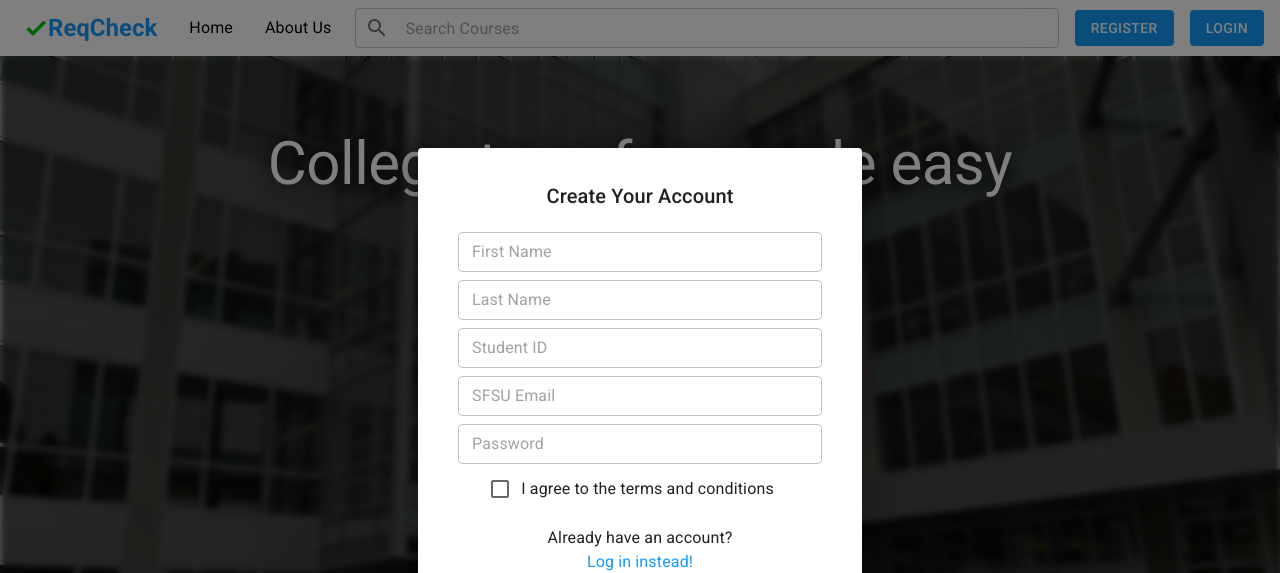
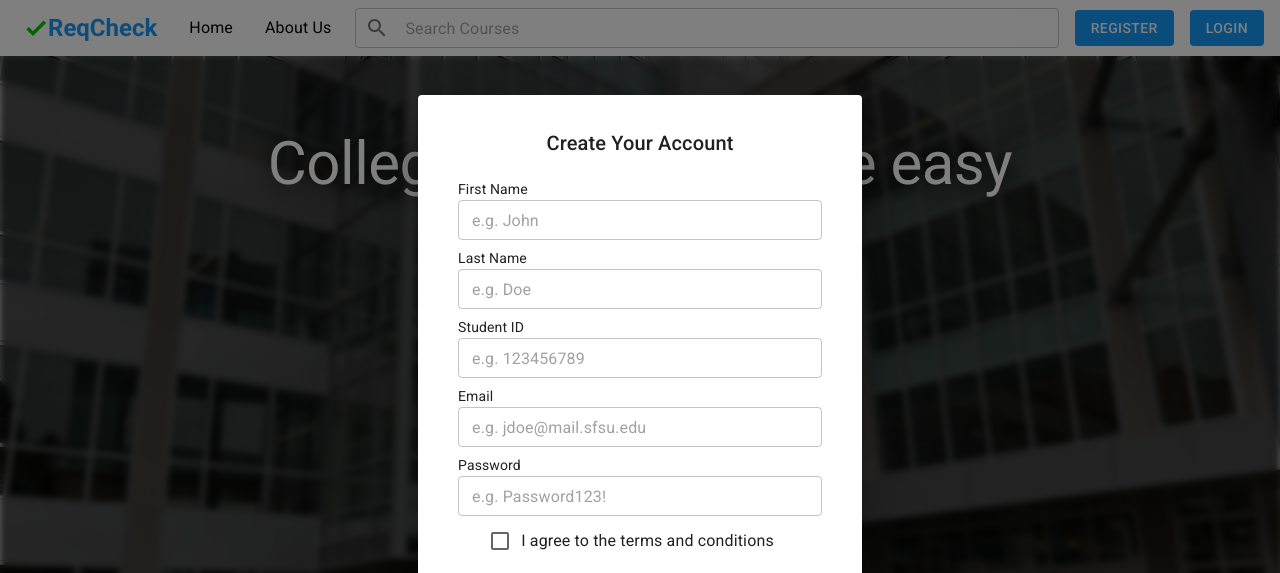
Before and after one commit to PianomanEric/reqcheck, a React (Create React App) app in the folder Milestones/M4/BetaPrototype/client/: page / in a window 1280 px wide. Both pictures are taken after a click on the button "REGISTER". Shown: the top 573 px of the page. Built offline with nearby package versions, Linux system fonts and the light colour scheme; no server answers.

Commit message:
Changed login/signup dialog to have labels above input and examples as placeholders

```diff
--- a/Milestones/M4/BetaPrototype/client/src/components/LoginSignupDialog.js
+++ b/Milestones/M4/BetaPrototype/client/src/components/LoginSignupDialog.js
@@ -31,6 +31,10 @@ const validateID = (studentID) => {
     } else {
         return [false, 'in'];
     }
+}
+
+const Label = (props) => {
+    return <Typography {...props} sx={{ mb: -0.5, mt: 0.5, fontSize: 14, ...props.sx}}/>
 }
 
 export default function LoginSignupDialog(props) {
@@ -199,8 +203,11 @@ export default function LoginSignupDialog(props) {
                         display: 'flex',
                         flexDirection: 'column',
                     }}>
-                        <TextField autoComplete='username' fullWidth onBlur={(e) => {setStudentIDError((studentID !== '' && !studentIDFormat.test(studentID)) ? 'Invalid student ID' : null)}} helperText={studentIDError} inputRef={idBox} error={studentIDError != null} onKeyDown={focusOnEnterPress(passwordBox)} autoFocus size='small' value={studentID} onChange={(e) => {setStudentID(e.target.value)}} placeholder='Student ID' type='text' sx={{my: 0.5}}/>
-                        <TextField autoComplete='current-password' onBlur={(e) => {setPasswordError(null)}} fullWidth inputRef={passwordBox} onKeyDown={focusOnEnterPress(loginButton)} size='small' value={password} onChange={(e) => {setPassword(e.target.value)}} error={passwordError != null} helperText={passwordError} placeholder='Password' type='password' sx={{my: 0.5}}/>
+                        <Label>Student ID</Label>
+                        <TextField autoComplete='username' fullWidth onBlur={(e) => {setStudentIDError((studentID !== '' && !studentIDFormat.test(studentID)) ? 'Invalid student ID' : null)}} helperText={studentIDError} inputRef={idBox} error={studentIDError != null} onKeyDown={focusOnEnterPress(passwordBox)} autoFocus size='small' value={studentID} onChange={(e) => {setStudentID(e.target.value)}} type='text' sx={{my: 0.5}}/>
+
+                        <Label>Password</Label>
+                        <TextField autoComplete='current-password' onBlur={(e) => {setPasswordError(null)}} fullWidth inputRef={passwordBox} onKeyDown={focusOnEnterPress(loginButton)} size='small' value={password} onChange={(e) => {setPassword(e.target.value)}} error={passwordError != null} helperText={passwordError} type='password' sx={{my: 0.5}}/>
 
                         <Typography align='center' sx={{
                             mt: 2,
@@ -227,11 +234,21 @@ export default function LoginSignupDialog(props) {
                         display: 'flex',
                         flexDirection: 'column',
                     }}>
-                        <TextField autoComplete='given-name' fullWidth onBlur={(e) => {setFirstNameError((firstName !== '' && !nameFormat.test(firstName)) ? 'First name can only contain letters, spaces, hyphens, or apostrophes.' : null)}} error={firstNameError != null} helperText={firstNameError} inputRef={firstNameBox} onKeyDown={focusOnEnterPress(lastNameBox)} autoFocus size='small' value={firstName} onChange={(e) => {setFirstName(e.target.value)}} placeholder='First Name' type='text' sx={{my: 0.5}}/>
-                        <TextField autoComplete='family-name' fullWidth onBlur={(e) => {setLastNameError((lastName !== '' && !nameFormat.test(lastName)) ? 'Last name can only contain letters, spaces, hyphens, or apostrophes.' : null)}} error={lastNameError != null} helperText={lastNameError} inputRef={lastNameBox} onKeyDown={focusOnEnterPress(idBox)} size='small' value={lastName} onChange={(e) => {setLastName(e.target.value)}} placeholder='Last Name' type='text' sx={{my: 0.5}}/>
-                        <TextField autoComplete='username' fullWidth onBlur={(e) => {setStudentIDError((studentID !== '' && !studentIDFormat.test(studentID)) ? 'Student ID must be 9 digits' : null)}} inputRef={idBox} error={studentIDError != null} helperText={studentIDError} onKeyDown={focusOnEnterPress(emailBox)} size='small' value={studentID} onChange={(e) => {setStudentID(e.target.value)}} placeholder='Student ID' type='text' sx={{my: 0.5}}/>
-                        <TextField autoComplete='email' fullWidth onBlur={(e) => {setEmailError((email !== '' && !emailFormat.test(email)) ? 'Invalid email' : null)}} error={emailError != null} helperText={emailError} inputRef={emailBox} onKeyDown={focusOnEnterPress(passwordBox)} size='small' value={email} onChange={(e) => {setEmail(e.target.value)}} placeholder='SFSU Email' type='email' sx={{my: 0.5}}/>
-                        <TextField autoComplete='new-password' fullWidth onBlur={(e) => {setPasswordError((password !== '' && !passwordFormat.test(password)) ? <>Password must be 8 or more characters and contain:<br />- 1 or more lowercase letters<br />- 1 or more uppercase letters<br />- 1 or more numbers<br />- 1 or more special characters</> : null)}} error={passwordError != null} helperText={passwordError} inputRef={passwordBox} onKeyDown={focusOnEnterPress(termsCheckbox)} size='small' value={password} onChange={(e) => {setPassword(e.target.value)}} placeholder='Password' type='password' sx={{my: 0.5}}/>
+                        <Label>First Name</Label>
+                        <TextField autoComplete='given-name' fullWidth onBlur={(e) => {setFirstNameError((firstName !== '' && !nameFormat.test(firstName)) ? 'First name can only contain letters, spaces, hyphens, or apostrophes.' : null)}} error={firstNameError != null} helperText={firstNameError} inputRef={firstNameBox} onKeyDown={focusOnEnterPress(lastNameBox)} autoFocus size='small' value={firstName} onChange={(e) => {setFirstName(e.target.value)}} placeholder='e.g. John' type='text' sx={{my: 0.5}}/>
+
+                        <Label>Last Name</Label>
+                        <TextField autoComplete='family-name' fullWidth onBlur={(e) => {setLastNameError((lastName !== '' && !nameFormat.test(lastName)) ? 'Last name can only contain letters, spaces, hyphens, or apostrophes.' : null)}} error={lastNameError != null} helperText={lastNameError} inputRef={lastNameBox} onKeyDown={focusOnEnterPress(idBox)} size='small' value={lastName} onChange={(e) => {setLastName(e.target.value)}} placeholder='e.g. Doe' type='text' sx={{my: 0.5}}/>
+
+                        <Label>Student ID</Label>
+                        <TextField autoComplete='username' fullWidth onBlur={(e) => {setStudentIDError((studentID !== '' && !studentIDFormat.test(studentID)) ? 'Student ID must be 9 digits' : null)}} inputRef={idBox} error={studentIDError != null} helperText={studentIDError} onKeyDown={focusOnEnterPress(emailBox)} size='small' value={studentID} onChange={(e) => {setStudentID(e.target.value)}}  placeholder='e.g. 123456789' type='text' sx={{my: 0.5}}/>
+
+                        <Label>Email</Label>
+                        <TextField autoComplete='email' fullWidth onBlur={(e) => {setEmailError((email !== '' && !emailFormat.test(email)) ? 'Invalid email' : null)}} error={emailError != null} helperText={emailError} inputRef={emailBox} onKeyDown={focusOnEnterPress(passwordBox)} size='small' value={email} onChange={(e) => {setEmail(e.target.value)}}  placeholder='e.g. jdoe@mail.sfsu.edu' type='email' sx={{my: 0.5}}/>
+
+                        <Label>Password</Label>
+                        <TextField autoComplete='new-password' fullWidth onBlur={(e) => {setPasswordError((password !== '' && !passwordFormat.test(password)) ? <>Password must be 8 or more characters and contain:<br />- 1 or more lowercase letters<br />- 1 or more uppercase letters<br />- 1 or more numbers<br />- 1 or more special characters</> : null)}} error={passwordError != null} helperText={passwordError} inputRef={passwordBox} onKeyDown={focusOnEnterPress(termsCheckbox)} size='small' value={password} onChange={(e) => {setPassword(e.target.value)}} placeholder='e.g. Password123!' type='password' sx={{my: 0.5}}/>
+
                         <FormGroup sx={{
                             display: 'flex',
                             alignItems: 'center',
```
